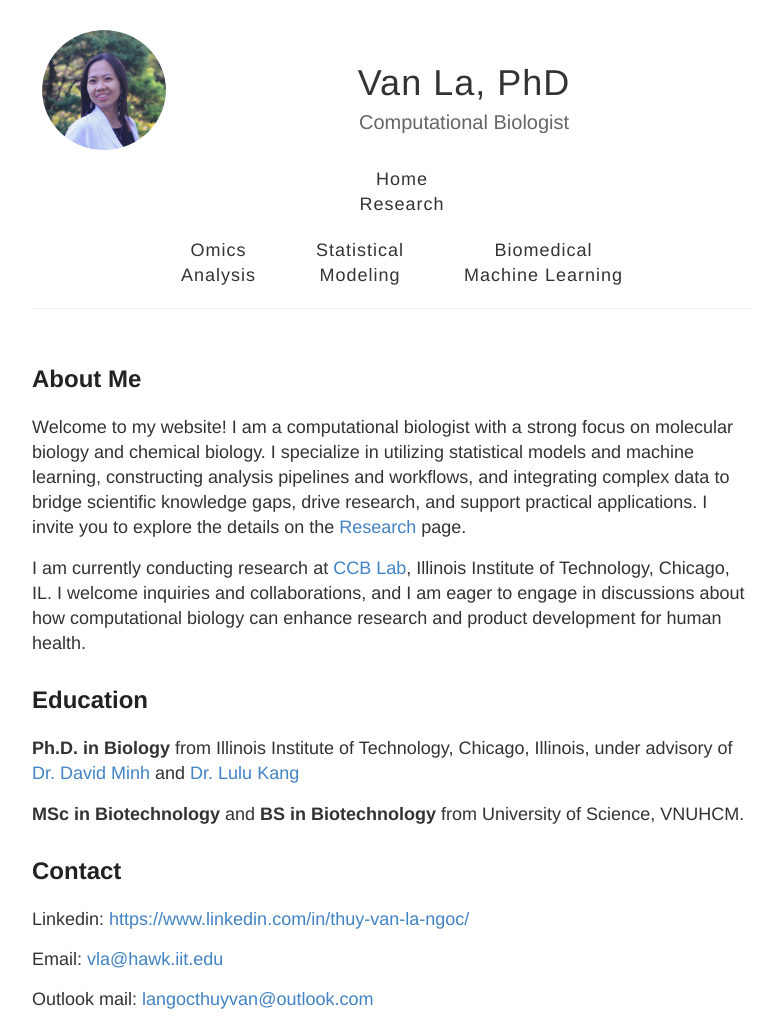
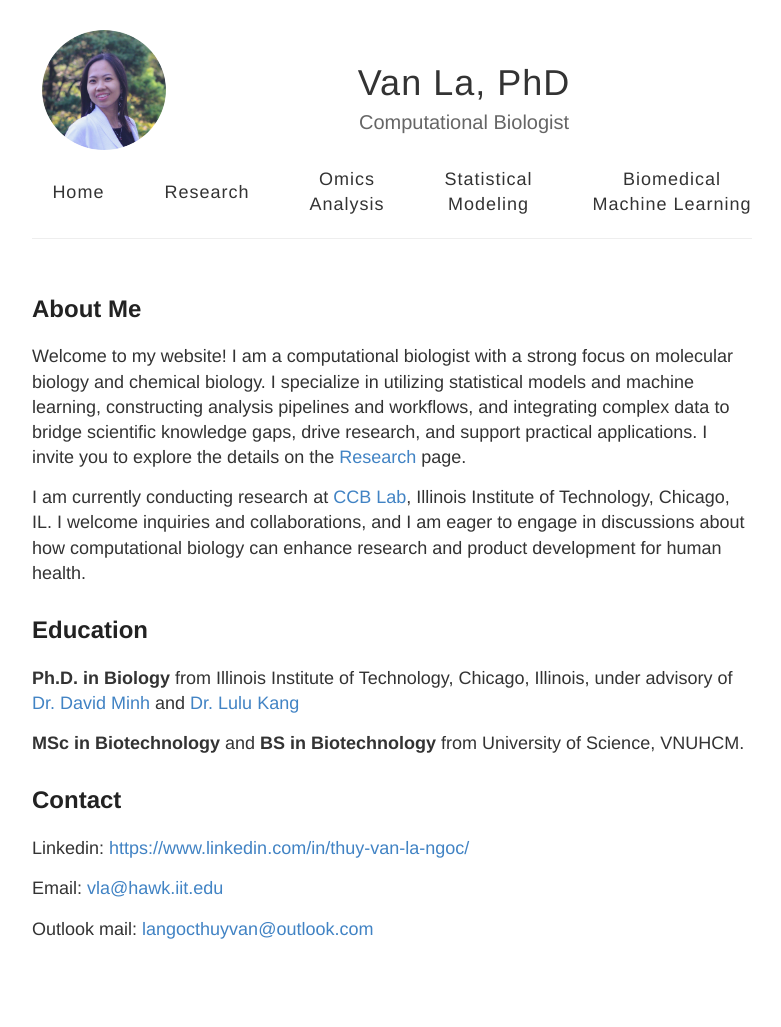
Before and after one commit to vanngocthuyla/vanngocthuyla.github.io, a Jekyll site: the page built from index.md, in a window 1280 px wide. Shown: the whole page, without its empty margins (248-1029 px from the left). Built offline with Jekyll 4.4.1, drawn with Linux system fonts in a browser that asks for light colours; after the commit the page ends 957 px from its top, so only the background shows below that.

Commit message:
Update default.html

```diff
--- a/_layouts/default.html
+++ b/_layouts/default.html
@@ -62,17 +62,14 @@
           </div>
 
           <!-- Navigation outside the info box -->
-          <nav style="margin-top: 20px; text-align: center; display: flex; flex-direction: column; align-items: center; gap: 20px;">
-            <div>
-              <a href="{{ site.url }}" style="text-align: center;">Home</a><br>
-              <a href="{{ site.url }}/research" style="text-align: center;">Research</a>
-            </div>
-            <div style="display: flex; justify-content: center; gap: 40px;">
-              <a href="{{ site.url }}/omics" style="text-align: center;">Omics<br>Analysis</a>
-              <a href="{{ site.url }}/modeling" style="text-align: center;">Statistical<br>Modeling</a>
-              <a href="{{ site.url }}/machine_learning" style="text-align: center;">Biomedical<br>Machine Learning</a>
-            </div>
+          <nav style="margin-top: 20px; text-align: center; display: flex; justify-content: center; align-items: center; gap: 40px;">
+            <a href="{{ site.url }}" style="text-align: center; display: flex; align-items: center;">Home</a>
+            <a href="{{ site.url }}/research" style="text-align: center; display: flex; align-items: center;">Research</a>
+            <a href="{{ site.url }}/omics" style="text-align: center;">Omics<br>Analysis</a>
+            <a href="{{ site.url }}/modeling" style="text-align: center;">Statistical<br>Modeling</a>
+            <a href="{{ site.url }}/machine_learning" style="text-align: center;">Biomedical<br>Machine Learning</a>
           </nav>
+
         </header>
       </div>
     </div>
```
